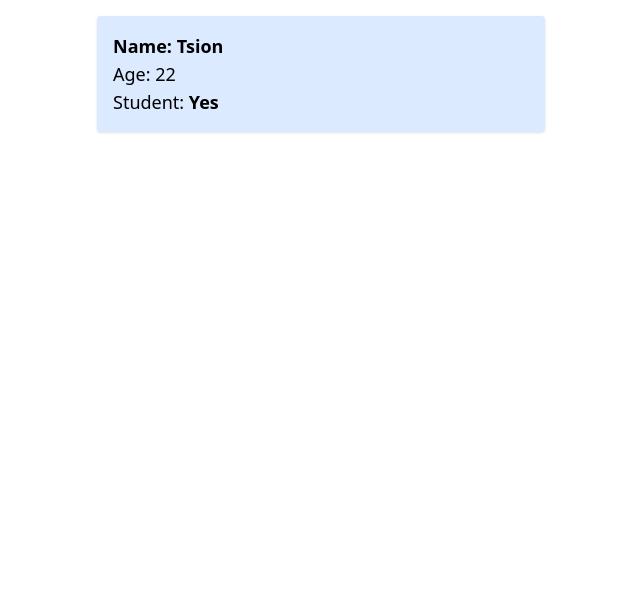
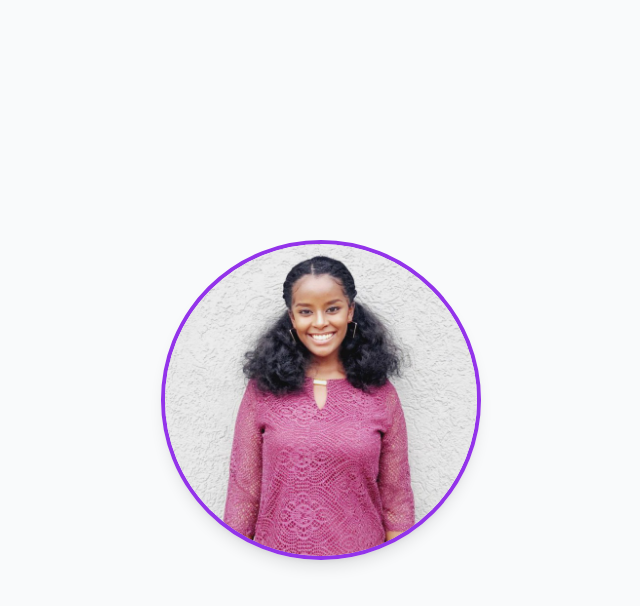
Before and after one commit to TsionTesfaye811/my-react-app, a React (Create React App) app: page / in a window 1280 px wide. Shown: the top 606 px of the page, without its empty margins (319-959 px from the left). Built offline with nearby package versions, Linux system fonts and the light colour scheme.

Commit message:
Add ProfilepicEvent component with image click hide functionality and Tailwind styling

```diff
--- a/src/App.js
+++ b/src/App.js
@@ -1,14 +1,10 @@
-import React from 'react';
-import Student from './components/Student/App';
+import React, { useState } from 'react';
+import ProfilepicEvent from './components/ProfilepicEvent/App';
 
 function App() {
   return (
-    <div className="p-4">
-      <Student
-        name="Tsion"
-        age={22}
-        isStudent={true}
-      />
+    <div className="p-8 bg-gray-50 min-h-screen flex items-center justify-center">
+      <ProfilepicEvent />
     </div>
   );
 }
--- /dev/null
+++ b/src/components/ProfilepicEvent/App.js
@@ -0,0 +1,19 @@
+import React from 'react';
+import pic from '../../assets/pic.jpg';  // Adjust the path based on your folder structure
+
+function ProfilepicEvent() {
+  const handleClick = (e) => {
+    e.target.style.display = "none";
+  };
+
+  return (
+    <img
+      onClick={handleClick}
+      src={pic}
+      alt="profile image"
+      className="cursor-pointer rounded-full border-4 border-purple-600 shadow-lg max-w-xs mx-auto"
+    />
+  );
+}
+
+export default ProfilepicEvent;
```
Also changed, not shown: src/assets/pic.jpg (added).
